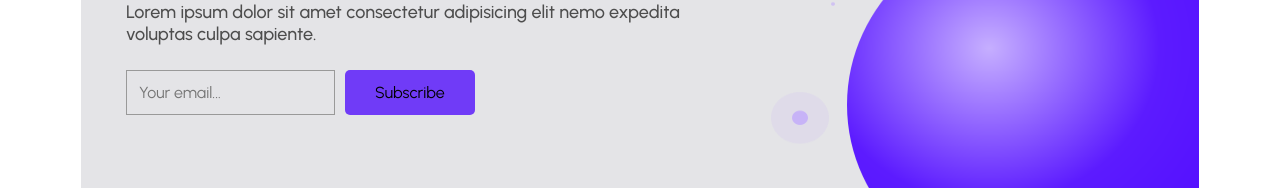
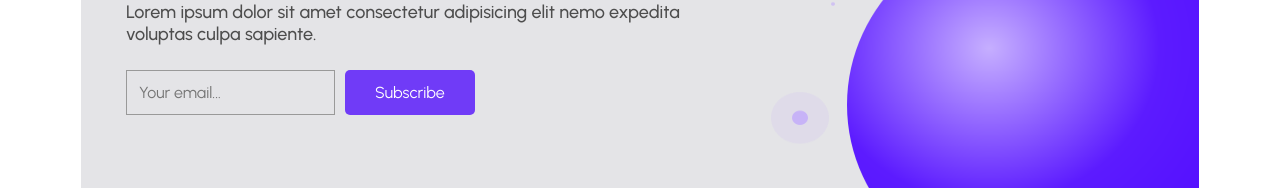
Before and after one commit to meerabc/react-shop, a React (Vite) app: page / in a window 1280 px wide. Shown: the part 2965-3155 px from the top of the page. Built offline with nearby package versions, Linux system fonts and the light colour scheme.

Commit message:
minor improvements

```diff
--- a/src/index.css
+++ b/src/index.css
@@ -499,6 +499,7 @@ p{
     border:2px solid var(--outline-color);
     background-color:var(--button-color);
     display:flex;
+    gap:15px;
     align-items:center;
     padding:5px 10px;
     justify-content:space-between;
--- a/src/pages/HomePage/HomePage.css
+++ b/src/pages/HomePage/HomePage.css
@@ -446,7 +446,7 @@
     padding:12px 30px;
     background-color:var(--purple-color);
     font-size:16px;
-    color:var(--heading-color);
+    color:#ffffff;
     border:none;
     border-radius:5px;
     cursor:pointer
```
